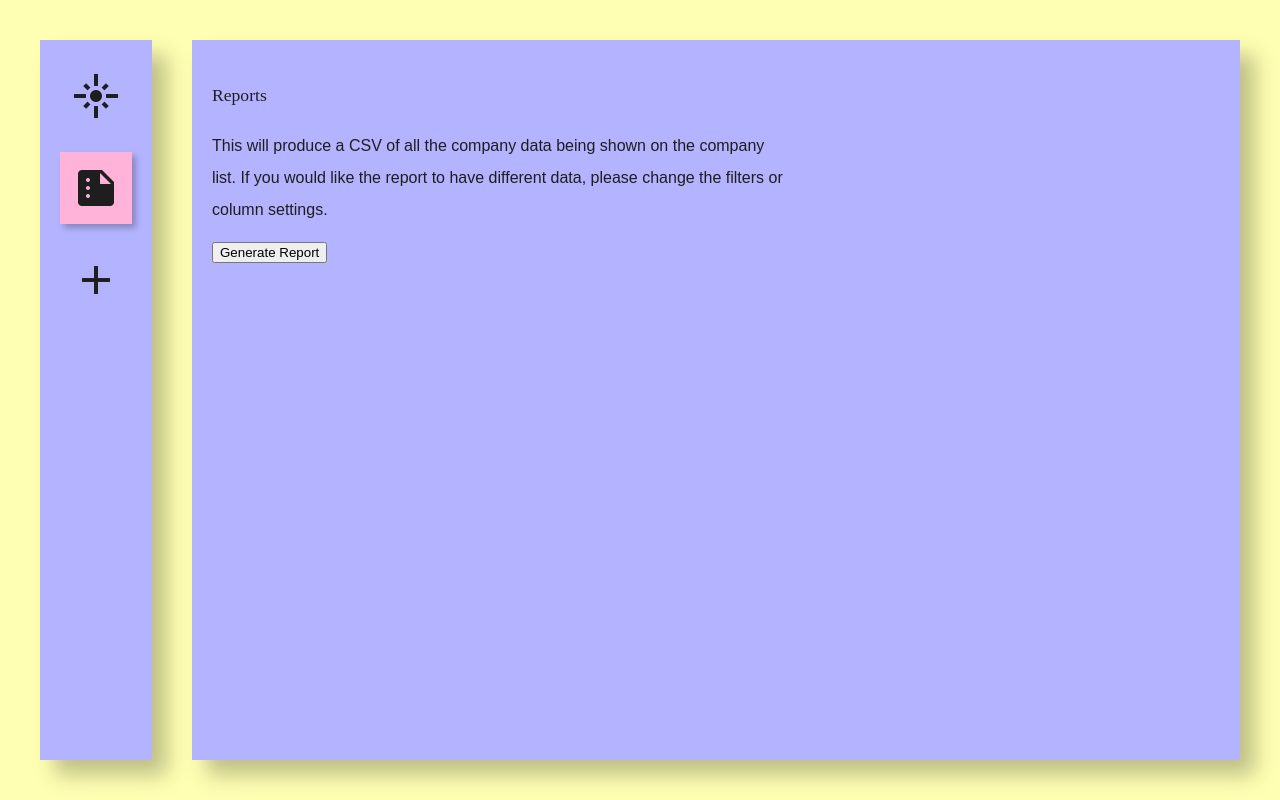
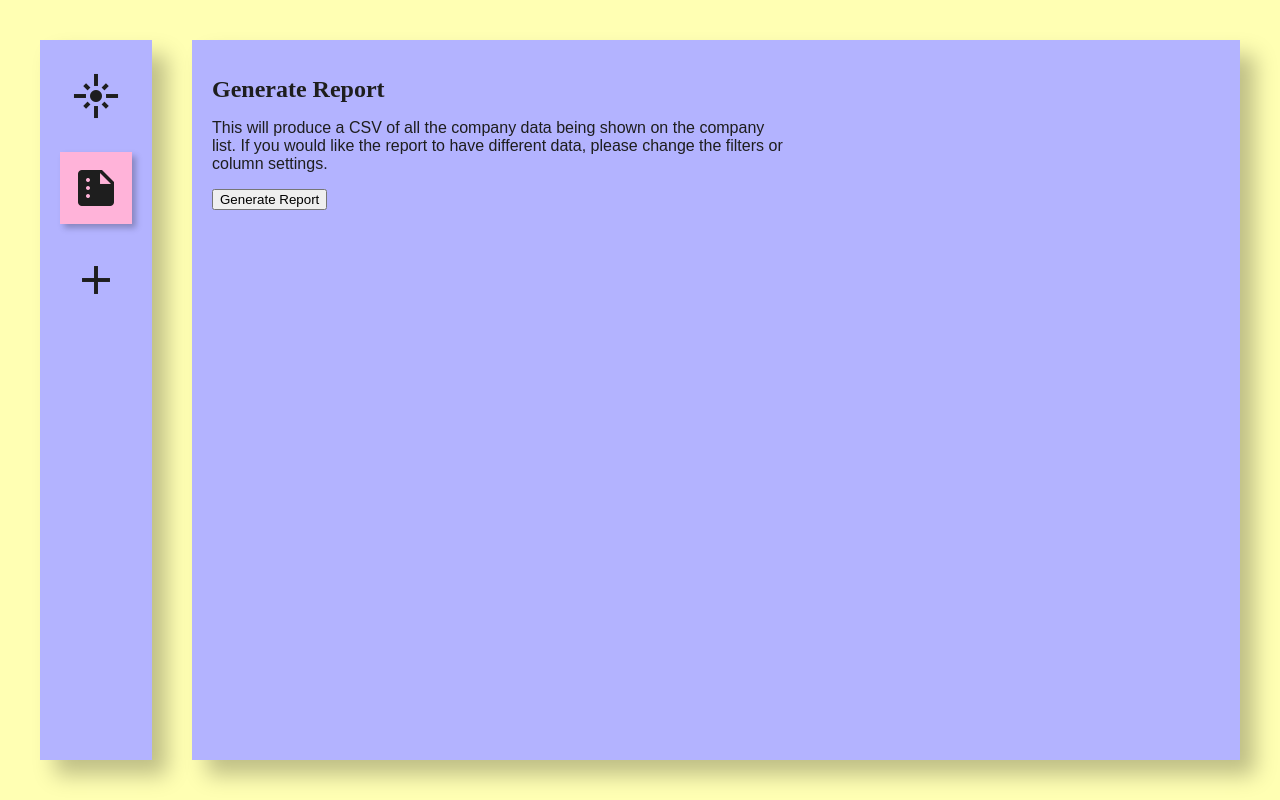
Before and after one commit to Et-17/Helios, a Vue app: page / in a window 1280 px wide. Both pictures are taken after a click on the element "summarize". Built offline with nearby package versions, Linux system fonts and the light colour scheme; a web font is replaced by a local one.

Commit message:
Add headers to pages

```diff
--- a/src/AddCompany.vue
+++ b/src/AddCompany.vue
@@ -32,8 +32,8 @@ async function submit() {
 
 <template>
   <div id="add-container">
-    <h1>Add Company</h1>
-    <form @submit.prevent="submit">
+    <h1 id="add-company-header">Add Company</h1>
+    <form @submit.prevent="submit" id="add-form">
       <label>Name</label><br />
       <input type="text" v-model="name" name="name"><br /><br />
 
@@ -64,4 +64,13 @@ async function submit() {
 </template>
 
 <style lang="scss">
+#add-form {
+  font-family: 'Montserrat', sans-serif;
+}
+
+#add-company-header {
+  font-family: 'Young Serif', serif;
+  font-style: bold;
+  font-size: 1.5rem;
+}
 </style>
--- a/src/CompanyList/CompanyList.vue
+++ b/src/CompanyList/CompanyList.vue
@@ -30,6 +30,8 @@ function fancy_sort<T>(a: T, b: T): number {
 </script>
 
 <template>
+  <div>
+    <h1 id="company-list-header">Companies</h1>
     <table class="company-list">
       <thead>
         <tr>
@@ -43,9 +45,16 @@ function fancy_sort<T>(a: T, b: T): number {
         </tr>
       </tbody>
     </table>
+  </div>
 </template>
 
 <style lang="scss">
+#company-list-header {
+  font-family: 'Young Serif', serif;
+  font-style: bold;
+  font-size: 1.5rem;
+}
+
 .company-list {
   width: 100%;
 }
@@ -56,7 +65,7 @@ function fancy_sort<T>(a: T, b: T): number {
 
   th {
     font-family: 'Young Serif', serif;
-    font-style: bold;
+    font-style: normal;
     font-size: 1.1rem;
     line-height: 2;
   }
@@ -74,6 +83,5 @@ function fancy_sort<T>(a: T, b: T): number {
 
 .company-list tbody tr:hover * {
   background-color: var(--palette-highlight);
-  // cursor: pointer;
 }
 </style>
--- a/src/ReportGeneration/ReportGeneration.vue
+++ b/src/ReportGeneration/ReportGeneration.vue
@@ -43,9 +43,9 @@ async function genReportBody() {
 
 <template>
   <div id="report-gen-container">
-    <p id="reports-label">
-      Reports
-    </p>
+    <h1 id="reports-label">
+      Generate Report
+    </h1>
     <p id="reports-body">
       This will produce a CSV of all the company data being shown on the company list. If you would like the report to
       have different data, please change the filters or column settings.
@@ -62,12 +62,10 @@ async function genReportBody() {
 #reports-label {
   font-family: 'Young Serif', serif;
   font-style: bold;
-  font-size: 1.1rem;
-  line-height: 2;
+  font-size: 1.5rem;
 }
 
 #reports-body {
   font-family: 'Montserrat', sans-serif;
-  line-height: 2;
 }
 </style>
```
Lines whose indentation alone changed are shown as unchanged.
